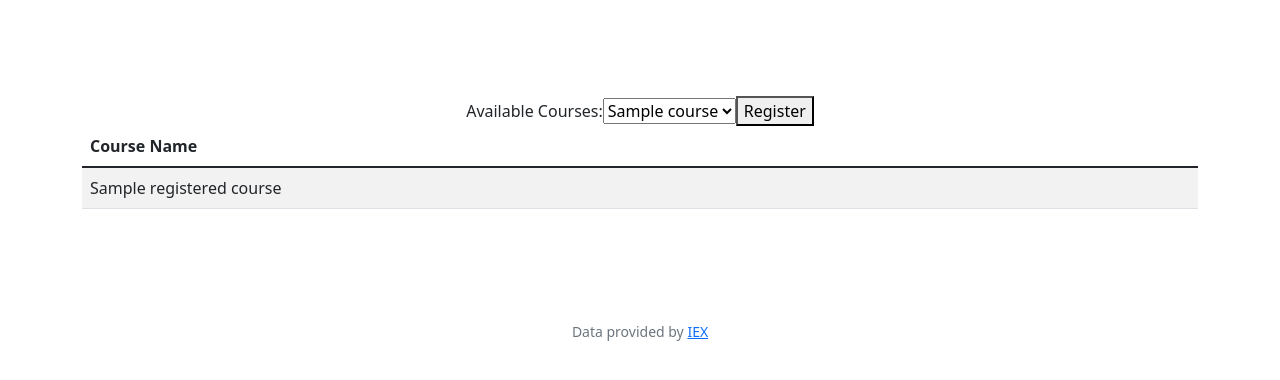
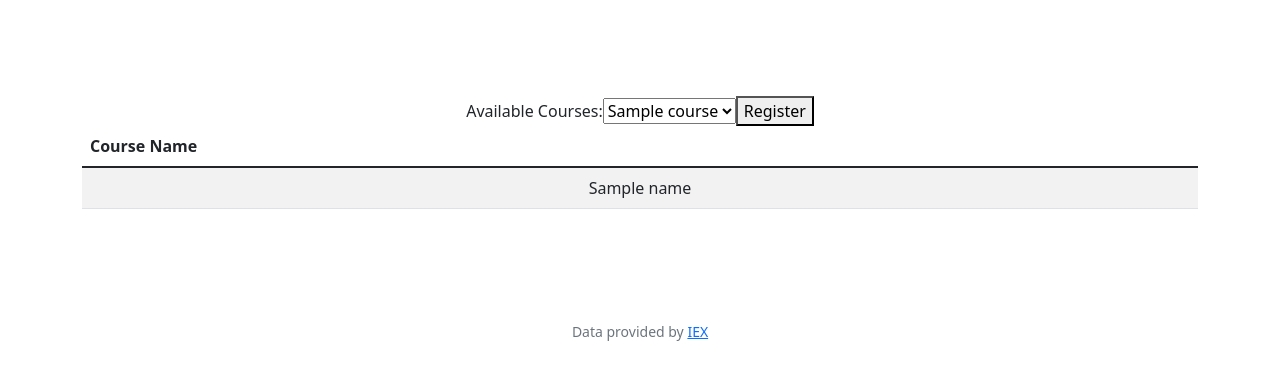
Before and after one commit to JacobMandelbrot1/CS50Final, a Flask app: template templates/dashboard.html in a window 1280 px wide. Shown: the part 66-446 px from the top of the page. Run offline with Flask 2, Linux system fonts and the light colour scheme; the template is opened without the code that fills it: most values are stand-ins (such as "Sample title", 1, 10 or a date in 2020); some libraries are stand-ins or nearby versions.

Commit message:
Courses show up on dashboard

```diff
--- a/app.py
+++ b/app.py
@@ -103,8 +103,12 @@ def logout():
 @app.route("/", methods=['POST', 'GET'])
 @login_required
 def dashboard():
+    user_id = session["user_id"]
+
     if request.method == "POST":
-        value = request.form.get("clarinets")
+        value = request.form['clarinets']
+        print(value)
+        db.execute("INSERT INTO registered_courses(user_id, course_name) VALUES(?, ?)", user_id, value)
 
     user_id = session["user_id"]
 
--- a/templates/dashboard.html
+++ b/templates/dashboard.html
@@ -21,7 +21,7 @@
 
 
                 {% for course in available_courses %}
-                 <option value="Course">{{course['course_name']}}</option>
+                <option>{{course['course_name']}}</option>
                 {% endfor %}
 
             </select>
@@ -29,13 +29,9 @@
         </form>
 
 
-
         {% for name in registered_courses %}
         <tr>
-                <td class = "text-start"> {{name}}</td>
-
-
-
+            <td>{{name['course_name']}}</td>
         </tr>
         {% endfor %}
 
@@ -46,5 +42,4 @@
 </main>
 
 
-
 {% endblock %}
```
Also changed, not shown: courses.db. Lines whose indentation alone changed are shown as unchanged.
